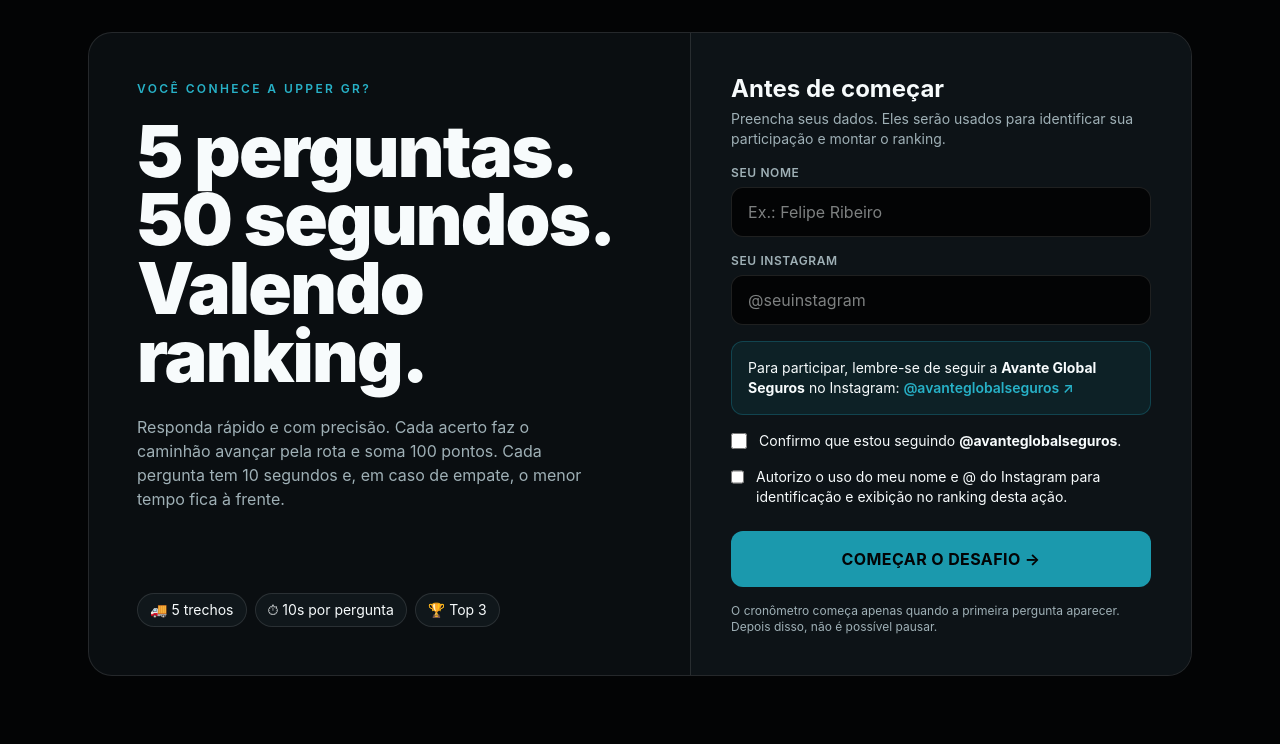
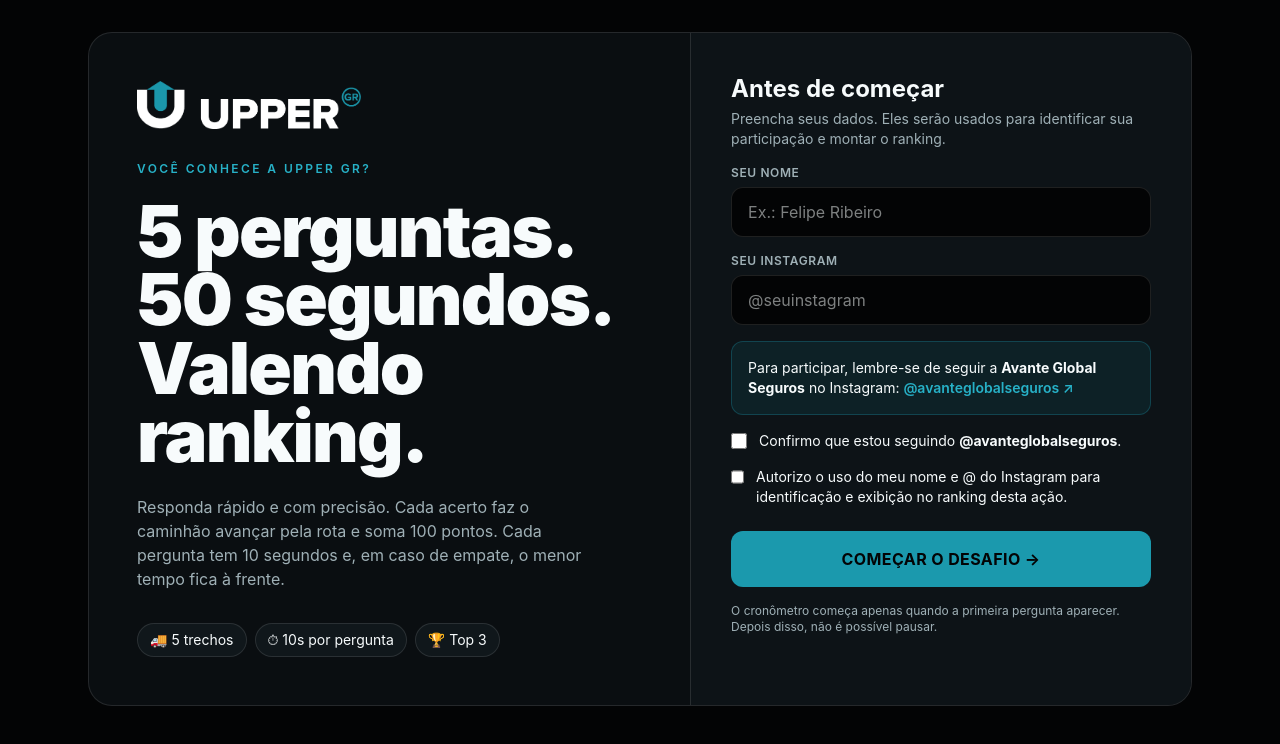
Before and after one commit to ABabayaga/upper-quiz, a React (Vite) app: page / in a window 1280 px wide. Shown: the top 744 px of the page. Built offline with nearby package versions, Linux system fonts and the light colour scheme; no server answers.

Commit message:
feat: add logo

```diff
--- a/src/components/RegisterScreen.tsx
+++ b/src/components/RegisterScreen.tsx
@@ -41,6 +41,7 @@
         <div className="grid overflow-hidden rounded-3xl border border-line bg-panel md:grid-cols-[1.2fr_1fr]">
             <section className="flex flex-col justify-between gap-8 p-7 md:p-12">
                 <div>
+                    <img src="/logo_branca.png" alt="UPPER GR" className="mb-8 h-10 w-auto md:h-12" />
                     <p className="text-xs font-semibold uppercase tracking-[0.2em] text-upper-2">Você conhece a Upper GR?</p>
                     <h1 className="mt-5 text-5xl font-black leading-[0.95] tracking-tight md:text-7xl">
                         5 perguntas.<br />50 segundos.<br />Valendo ranking.
--- a/src/components/Telao.tsx
+++ b/src/components/Telao.tsx
@@ -4,7 +4,7 @@
   return (
     <main className="mx-auto flex min-h-screen max-w-5xl flex-col px-6 py-8">
       <header className="flex items-center justify-between">
-        <span className="text-3xl font-black tracking-wide">UPPER GR</span>
+        <img src="/logo_branca.png" alt="UPPER GR" className="h-12 w-auto" />
         <span className="flex items-center gap-2 rounded-full border border-line px-4 py-2 text-sm font-semibold uppercase tracking-wider text-muted">
           <span className="size-2.5 animate-pulse rounded-full bg-good" />
           Ranking ao vivo
```
Also changed, not shown: public/logo_branca.png (added).
